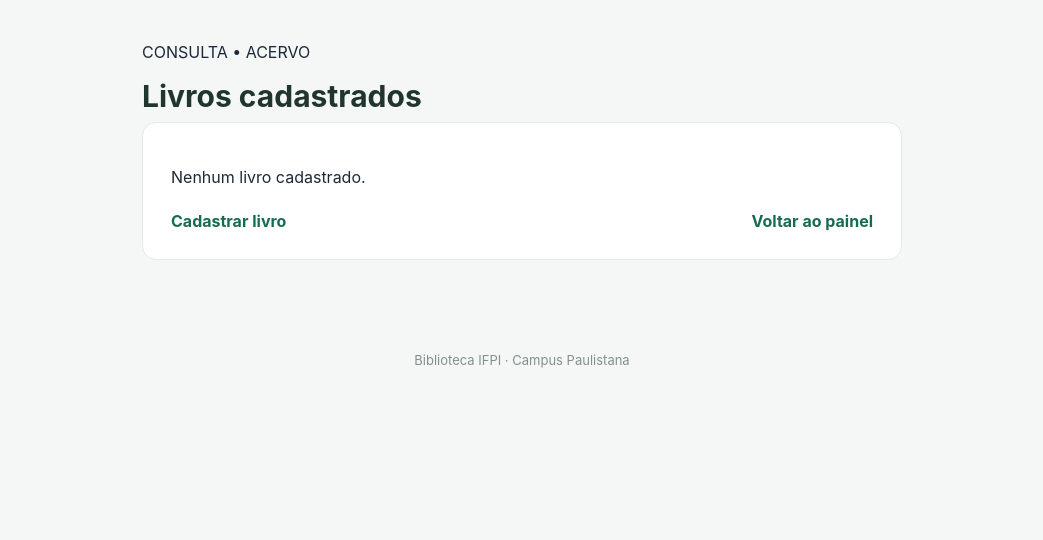
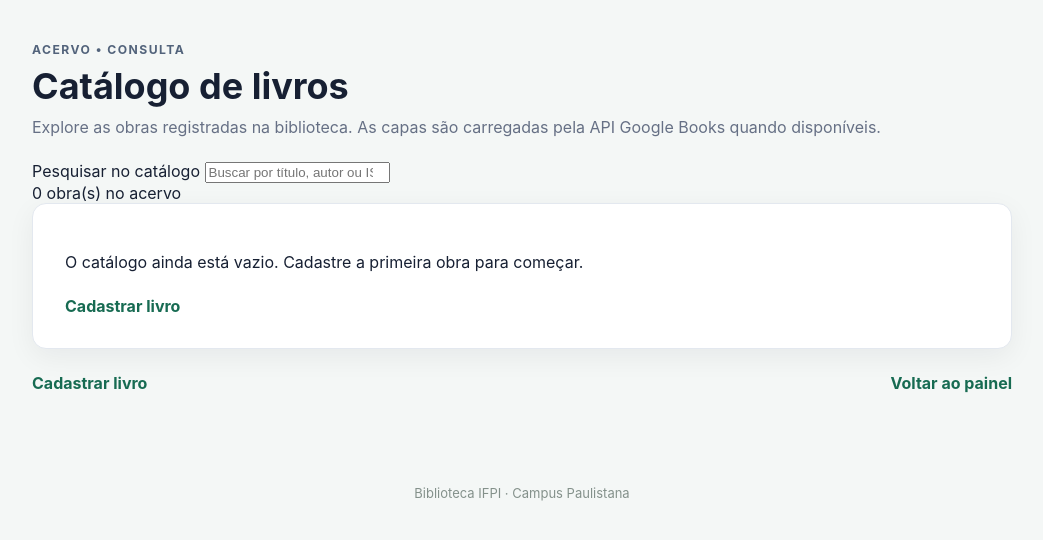
Before and after one commit to Diogohk/IFPI---BIBLIOTECA, a Flask app: page /livros/listar in a window 1280 px wide. Shown: the part 72-612 px from the top of the page, without its empty margins (118-1161 px from the left). Run offline with Flask 3, Linux system fonts and the light colour scheme; the visitor is signed in with stand-in values (Sample User, id 1); data that the repository does not hold is empty.

Commit message:
Transforma consulta de livros em catalogo

```diff
--- a/BIBLIOTECA - PROJETO/app/templates/listar_livros.html
+++ b/BIBLIOTECA - PROJETO/app/templates/listar_livros.html
@@ -1,15 +1,42 @@
 {% extends "base.html" %}
-{% block title %}Livros cadastrados | Biblioteca IFPI{% endblock %}
+{% block title %}Catálogo de livros | Biblioteca IFPI{% endblock %}
+{% block styles %}<link rel="stylesheet" href="{{ url_for('static', filename='css/livros.css') }}">{% endblock %}
 {% block content %}
-<div class="form-page">
-  <p class="eyebrow">CONSULTA • ACERVO</p><h1>Livros cadastrados</h1>
-  <div class="form-card">
-    {% if livros %}
-    <div class="table-responsive"><table><thead><tr><th>Título</th><th>Autor</th><th>ISBN</th><th>Exemplares</th><th>Ações</th></tr></thead><tbody>
-    {% for livro in livros %}<tr><td>{{ livro.titulo }}</td><td>{{ livro.autor }}</td><td>{{ livro.isbn or '—' }}</td><td>{{ livro.exemplares|length }}</td><td><a href="{{ url_for('cadastro.editar_livro', idlivro=livro.idlivro) }}">Editar</a><form method="POST" action="{{ url_for('cadastro.excluir_livro', idlivro=livro.idlivro) }}" data-confirm="Excluir este livro? A exclusão só será permitida se não houver exemplares vinculados."><input type="hidden" name="csrf_token" value="{{ csrf_token() }}"><button type="submit">Excluir</button></form></td></tr>{% endfor %}
-    </tbody></table></div>
-    {% else %}<p>Nenhum livro cadastrado.</p>{% endif %}
-    <div class="form-actions"><a href="{{ url_for('cadastro.cadastrar') }}">Cadastrar livro</a><a href="{{ url_for('dashboard.inicio') }}">Voltar ao painel</a></div>
-  </div>
-</div>
+<main class="livros-page catalog-page">
+  <section class="livros-header">
+    <p class="eyebrow">ACERVO • CONSULTA</p>
+    <h1>Catálogo de livros</h1>
+    <p class="subtitle">Explore as obras registradas na biblioteca. As capas são carregadas pela API Google Books quando disponíveis.</p>
+  </section>
+  <section class="catalog-toolbar">
+    <label class="catalog-search-label" for="catalog-search">Pesquisar no catálogo</label>
+    <input id="catalog-search" type="search" placeholder="Buscar por título, autor ou ISBN">
+    <div class="catalog-count" id="catalog-count">{{ livros|length }} obra(s) no acervo</div>
+  </section>
+  {% if livros %}
+  <section class="catalog-grid" id="catalog-grid">
+    {% for livro in livros %}
+    <article class="catalog-card" data-isbn="{{ livro.isbn or '' }}">
+      <div class="catalog-cover-wrap">
+        <div class="catalog-cover-placeholder">Sem capa</div>
+        <img class="catalog-cover" alt="Capa de {{ livro.titulo }}" loading="lazy" hidden>
+      </div>
+      <div class="catalog-card-content">
+        <p class="catalog-card-isbn">ISBN {{ livro.isbn or 'não informado' }}</p>
+        <h2>{{ livro.titulo }}</h2>
+        <p class="catalog-author">{{ livro.autor }}</p>
+        <p class="catalog-meta">{{ livro.editora or 'Editora não informada' }}{% if livro.ano %} · {{ livro.ano }}{% endif %}</p>
+        <p class="catalog-copies">{{ livro.exemplares|length }} exemplar(es) cadastrado(s)</p>
+        <a class="catalog-edit-link" href="{{ url_for('cadastro.editar_livro', idlivro=livro.idlivro) }}">Editar dados</a>
+      </div>
+    </article>
+    {% endfor %}
+  </section>
+  <p class="catalog-empty" id="catalog-empty" hidden>Nenhum livro corresponde à pesquisa.</p>
+  {% else %}
+  <div class="form-card"><p>O catálogo ainda está vazio. Cadastre a primeira obra para começar.</p><div class="form-actions"><a href="{{ url_for('cadastro.cadastrar') }}">Cadastrar livro</a></div></div>
+  {% endif %}
+  <div class="form-actions catalog-footer"><a href="{{ url_for('cadastro.cadastrar') }}">Cadastrar livro</a><a href="{{ url_for('dashboard.inicio') }}">Voltar ao painel</a></div>
+</main>
 {% endblock %}
+{% block scripts %}<script src="{{ url_for('static', filename='js/CatalogoLivros.js') }}" defer></script>{% endblock %}
```
